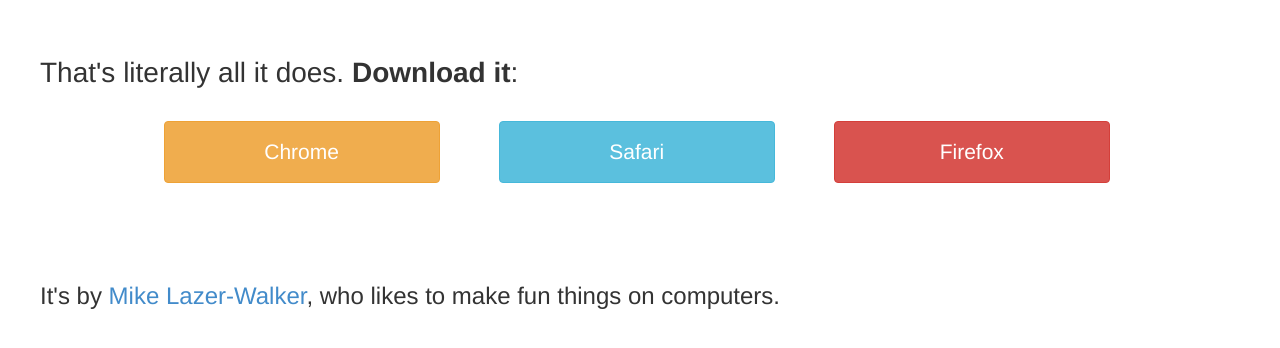
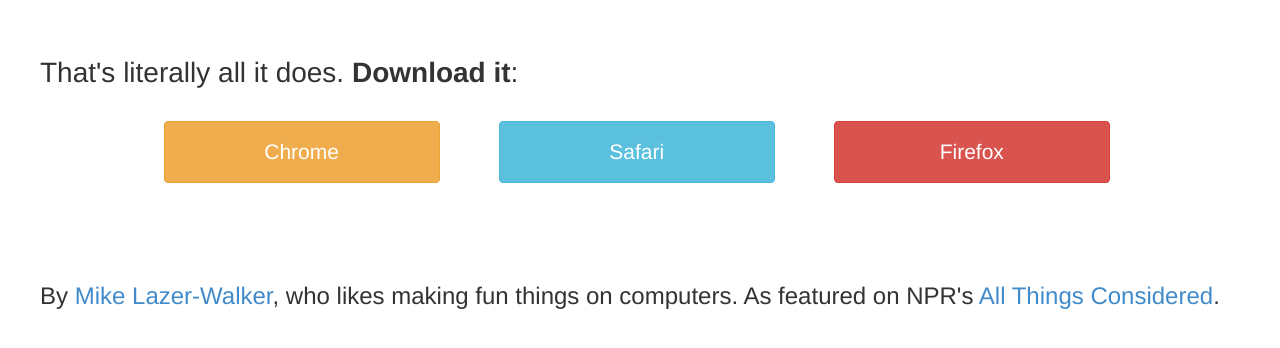
Before and after one commit to lazerwalker/literally, a plain HTML site: page index.html in a window 1280 px wide. Shown: the part 836-1184 px from the top of the page. Drawn offline with Linux system fonts and the light colour scheme.

Commit message:
Add NPR link

```diff
--- a/index.html
+++ b/index.html
@@ -30,7 +30,7 @@
       <a class='btn btn-large btn-danger' href="https://github.com/lazerwalker/literally/blob/master/literally.xpi?raw=true">Firefox</a>
     </div>
 
-    <div class='footer'>It's by <a href="http://lazerwalker.com">Mike Lazer-Walker</a>, who likes to make fun things on computers.</h2>
+    <div class='footer'>By <a href="http://lazerwalker.com">Mike Lazer-Walker</a>, who likes making fun things on computers. As featured on NPR's <a href="http://www.npr.org/2014/04/23/306238447/new-browser-plug-in-would-literally-annihilate-this-headline">All Things Considered</a>.</div>
   </div>
 </body>
 </html>
```
